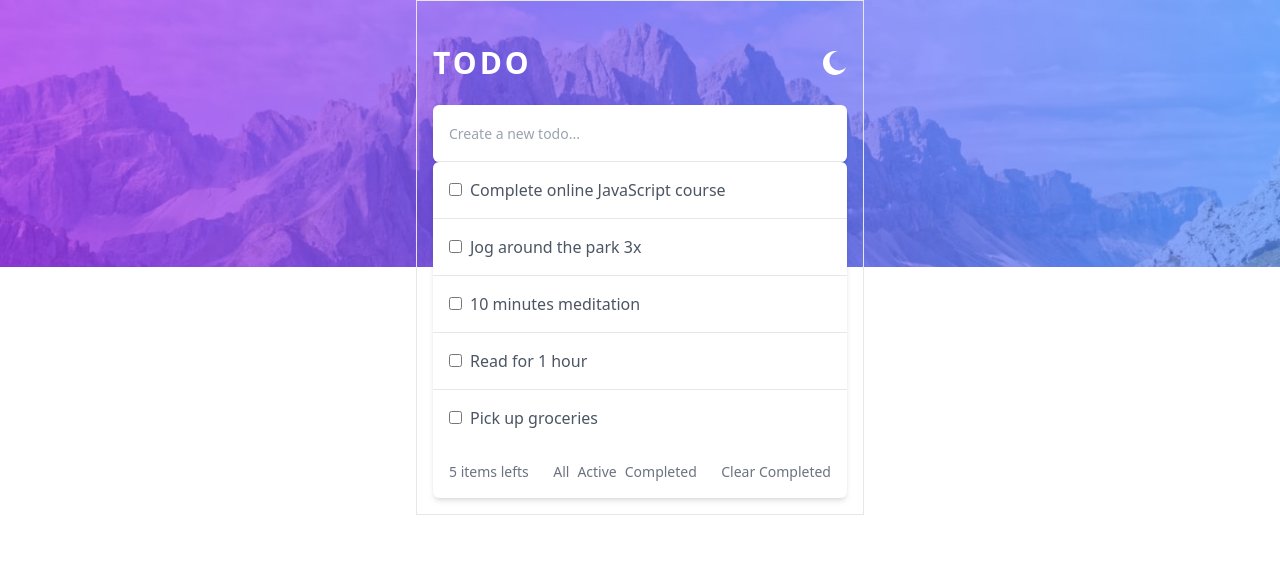
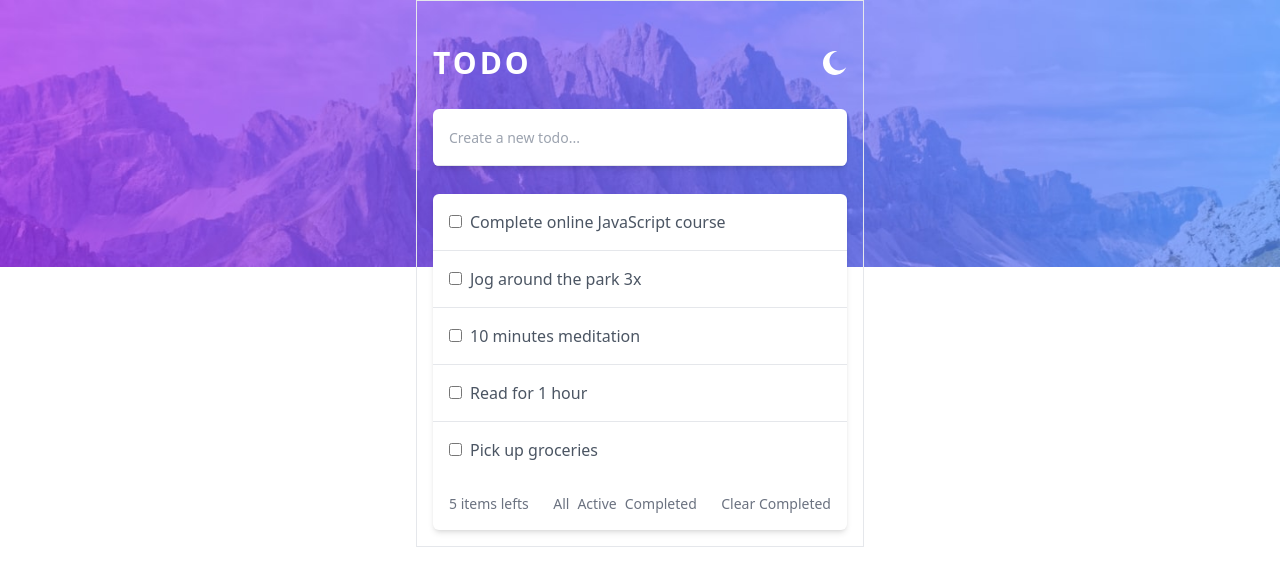
Before and after one commit to VectorGits/Todo-App-2.0, a React (Vite) app: page / in a window 1280 px wide. Shown: the top 586 px of the page. Built offline with nearby package versions, Linux system fonts and the light colour scheme.

Commit message:
fix: improve comment clarity and adjust margin in TodoCard component

```diff
--- a/src/components/TodoCard.tsx
+++ b/src/components/TodoCard.tsx
@@ -14,7 +14,7 @@ const TodoCard = () => {
 
   const [newTodo, setNewTodo] = useState("");
 
-  // Add New Todo, baby!
+  // Add A New Todo, baby!
   const addTodo = (e: React.FormEvent) => {
     e.preventDefault();
     if (newTodo.trim() === "") return;
@@ -47,7 +47,7 @@ const TodoCard = () => {
         </header>
 
         {/* CARD BODY */}
-        <div className="bg-white dark:bg-gray-800 shadow-md rounded-md overflow-hidden">
+        <div className="bg-white dark:bg-gray-800 shadow-md rounded-md overflow-hidden my-7">
           {/* Create new TODO input */}
           <form onSubmit={addTodo} className="p-4 border-b border-gray-200 dark:border-gray-700">
             <input
```
